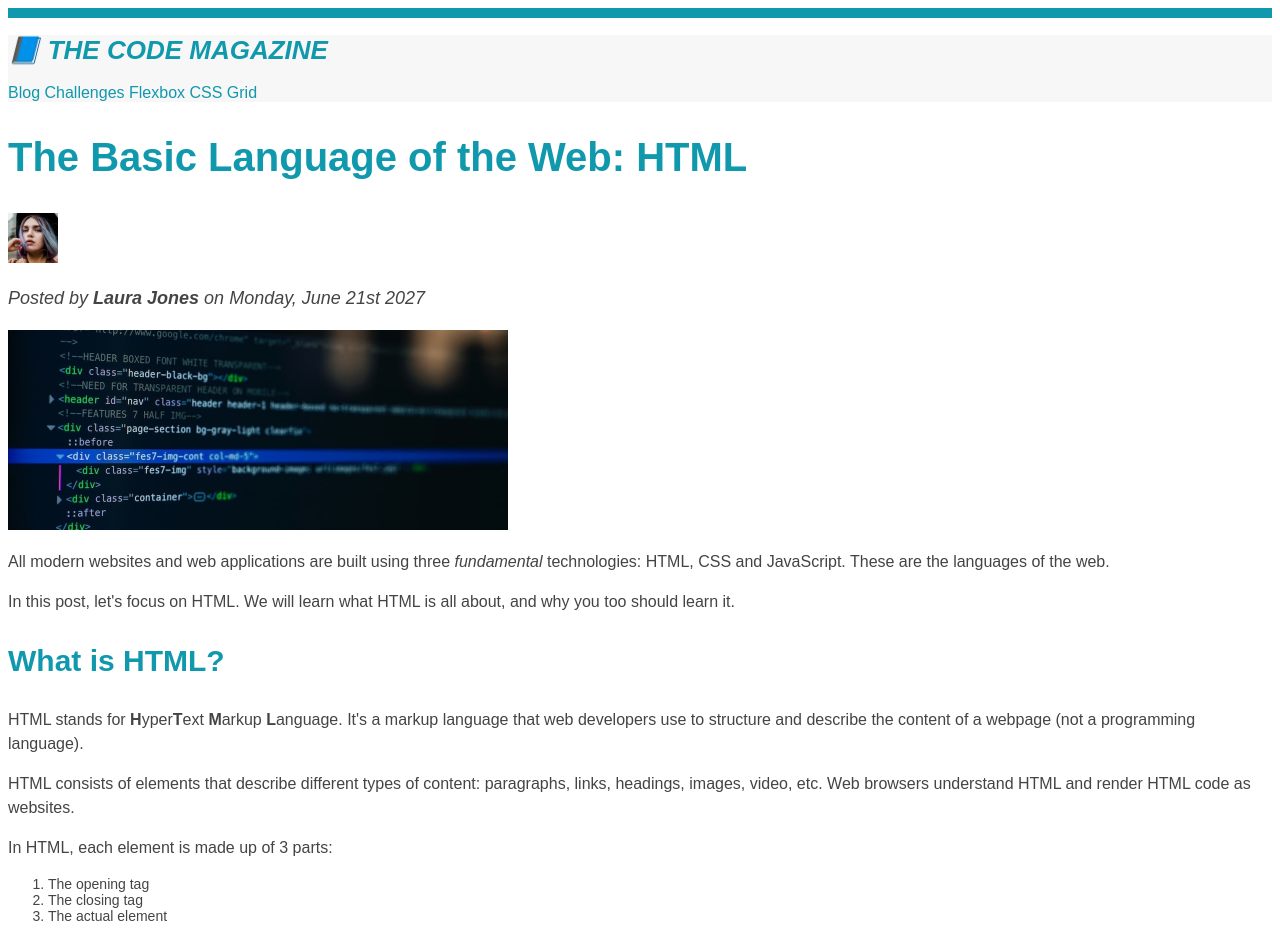
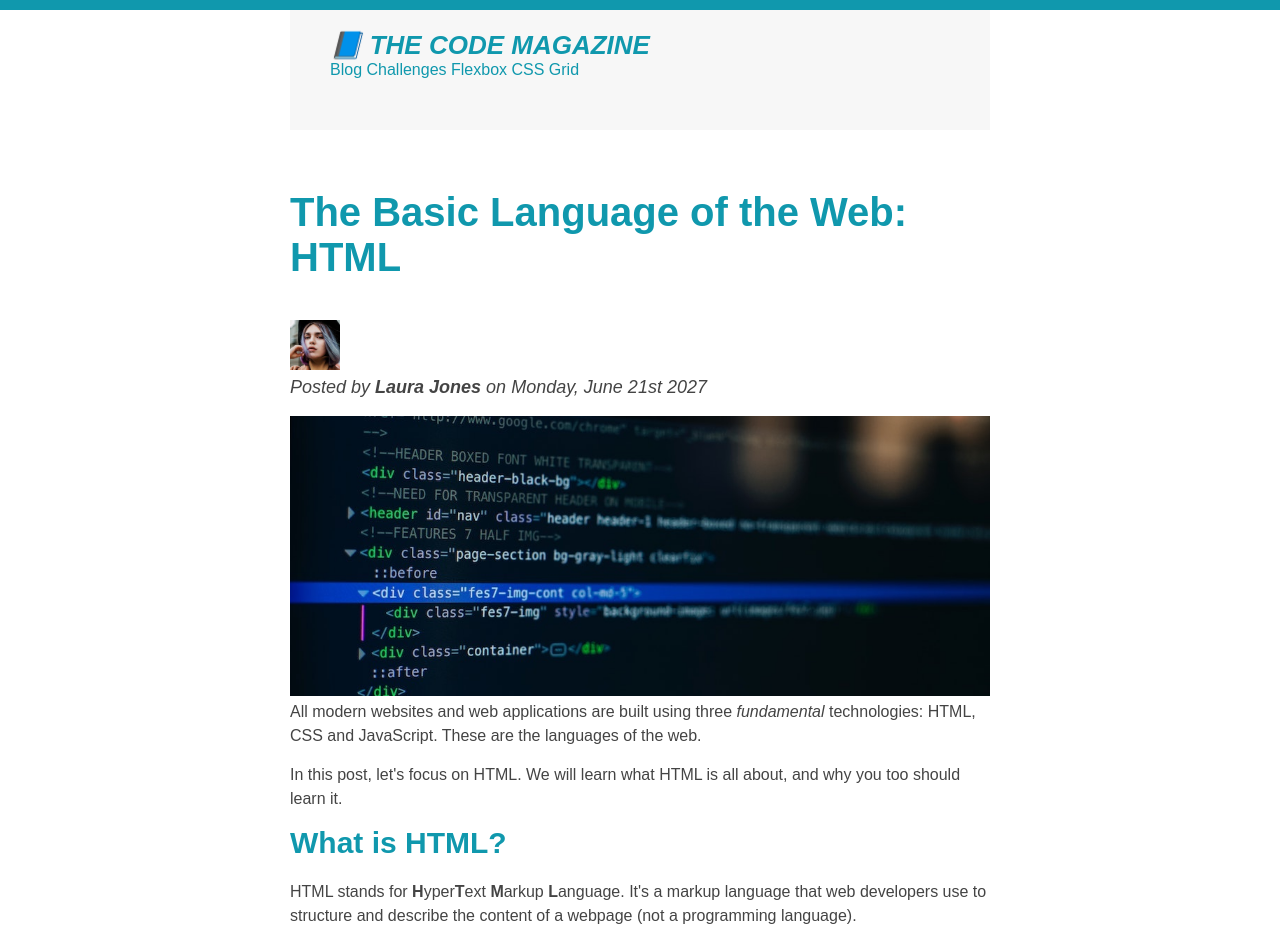
Before and after one commit to ncklinh/first-website, a plain HTML site: page 03-CSS-Fundamentals/index.html in a window 1280 px wide. Shown: the top 937 px of the page. Drawn offline with Linux system fonts and the light colour scheme.

Commit message:
css margins, paddings and dimensions

```diff
--- a/03-CSS-Fundamentals/index.html
+++ b/03-CSS-Fundamentals/index.html
@@ -15,7 +15,7 @@
     <h5>The Basic Language of the Web: HTML</h5>
     <h6>The Basic Language of the Web: HTML</h6>
     -->
-
+    <div class="container">
       <header class="main-header">
         <h1>📘 The Code Magazine</h1>
 
@@ -29,7 +29,7 @@
 
       <article>
         <header>
-        <h2>The Basic Language of the Web: HTML</h2>
+          <h2 class="post-header">The Basic Language of the Web: HTML</h2>
 
           <img
             src="img/laura-jones.jpg"
@@ -47,6 +47,7 @@
             alt="HTML code on a screen"
             width="500"
             height="200"
+            class="post-image"
           />
         </header>
 
@@ -58,8 +59,8 @@
         </p>
 
         <p>
-        In this post, let's focus on HTML. We will learn what HTML is all about,
-        and why you too should learn it.
+          In this post, let's focus on HTML. We will learn what HTML is all
+          about, and why you too should learn it.
         </p>
 
         <h3>What is HTML?</h3>
@@ -71,8 +72,8 @@
         </p>
         <p>
           HTML consists of elements that describe different types of content:
-        paragraphs, links, headings, images, video, etc. Web browsers understand
-        HTML and render HTML code as websites.
+          paragraphs, links, headings, images, video, etc. Web browsers
+          understand HTML and render HTML code as websites.
         </p>
         <p>In HTML, each element is made up of 3 parts:</p>
 
@@ -94,8 +95,8 @@
         <h3>Why should you learn HTML?</h3>
 
         <p>
-        There are countless reasons for learning the fundamental language of the
-        web. Here are 5 of them:
+          There are countless reasons for learning the fundamental language of
+          the web. Here are 5 of them:
         </p>
 
         <ul>
@@ -129,7 +130,12 @@
             <p class="related-author">By Jonas Schmedtmann</p>
           </li>
           <li>
-          <img src="img/related-2.jpg" alt="Lightning" width="75" heigth="75" />
+            <img
+              src="img/related-2.jpg"
+              alt="Lightning"
+              width="75"
+              heigth="75"
+            />
             <a href="#">The Unknown Powers of CSS</a>
             <p class="related-author">By Jim Dillon</p>
           </li>
@@ -152,5 +158,6 @@
           Copyright &copy; 2027 by The Code Magazine.
         </p>
       </footer>
+    </div>
   </body>
 </html>
--- a/03-CSS-Fundamentals/style.css
+++ b/03-CSS-Fundamentals/style.css
@@ -1,16 +1,38 @@
 /* external css */
 
 /* universal style */
-/* * {
-  text-decoration: underline;
-  border-top: 3px solid #f00;
-} */
+* {
+  /* text-decoration: underline;
+  border-top: 3px solid #f00; */
+  margin: 0;
+  padding: 0;
+}
+
 body {
   font-family: sans-serif;
   color: #444;
   border-top: 10px solid #1098ad;
 }
+
+.container {
+  width: 700px;
+  /* margin-left: auto;
+  margin-right: auto; */
+  margin: 0 auto;
+}
+
+.main-header {
+  background-color: #f7f7f7;
+  /* padding: 20px; */
+  padding: 20px 40px;
+  margin-bottom: 60px;
+}
+
+.post-header {
+  margin-bottom: 40px;
+}
 /* all above tags inherited from body tag since they are all inside body tag */
+/* inherited rule only applied to text, others like border... are not inherited */
 /* h1,
 h2,
 h3,
@@ -36,10 +58,12 @@ h1 {
 
 h2 {
   font-size: 40px;
+  margin-bottom: 30px;
 }
 
 h3 {
   font-size: 30px;
+  margin-bottom: 20px;
 }
 
 h4 {
@@ -51,10 +75,22 @@ h4 {
 p {
   font-size: 22x;
   line-height: 1.5;
+  margin-bottom: 15px;
+}
+
+ul,
+ol {
+  margin-left: 50px;
+  margin-bottom: 20px;
 }
 
 li {
   font-size: 14px;
+  margin-bottom: 10px;
+}
+
+li:last-child {
+  margin-bottom: 0;
 }
 
 /* footer p {
@@ -87,12 +123,15 @@ li {
 
 .main-header {
   background-color: #f7f7f7;
+  height: 80px;
 }
 
 aside {
   background-color: #f7f7f7;
   border: 5px dashed #1098ad;
   /* border-top: 5px dashed #1098ad; */
+  padding: 50px 0px;
+  width: 500px;
 }
 
 /* Pseudo class */
@@ -149,6 +188,12 @@ a:active {
   font-weight: bold;
 }
 
+.post-image {
+  /* 100% of the parent container */
+  width: 100%;
+  height: auto;
+}
+
 /*
   PRIORITY:
   1. Declaration marked !important (not recommeded)
```
Also changed, not shown: 1 other file. Lines whose indentation alone changed are shown as unchanged.
